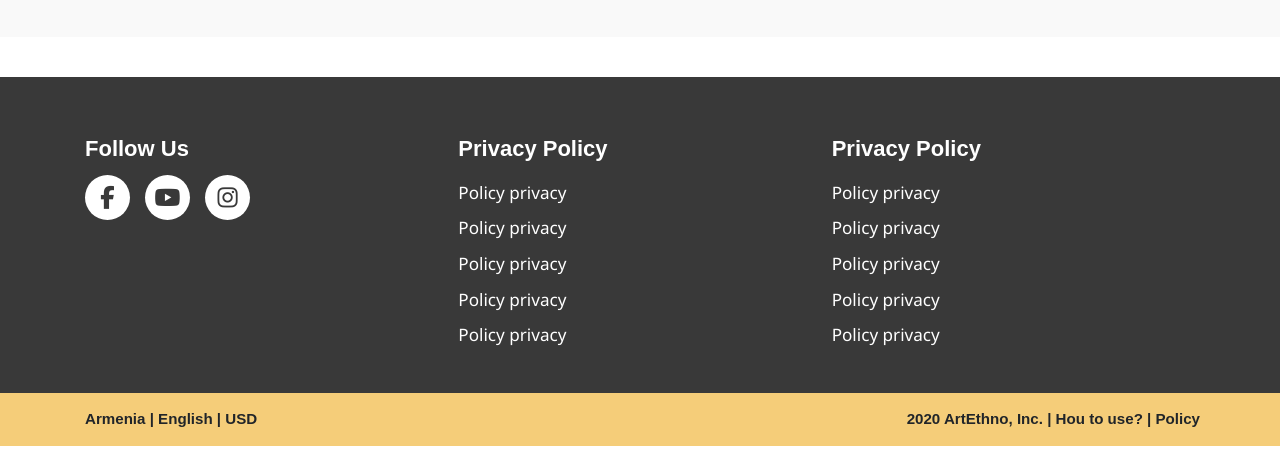
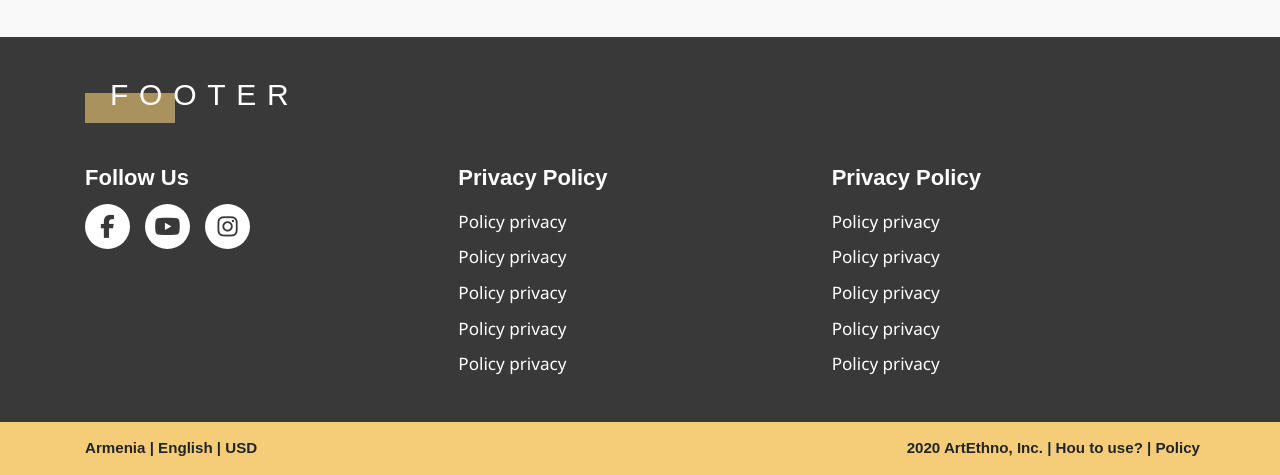
Before and after one commit to TigranSaharian/ArtEthno, a plain HTML site: page index.html in a window 1280 px wide. Shown: the part 2547-3022 px from the top of the page. Before the commit the page ends 2993 px from the top, so only its background shows below. Drawn offline with Linux system fonts and the light colour scheme.

Commit message:
footer update

```diff
--- a/css/styles.less
+++ b/css/styles.less
@@ -885,8 +885,28 @@ label {
 }
 
 .footer {
-    margin-top: 40px;
+    .footer-title h1 {
+        .font_Sitka;
+        text-transform: uppercase;
+        letter-spacing: calc(0.8vw + 0.5px);
+        font-weight: 100;
+        font-size: 30px;
+        position: relative;
+        z-index: 1;
+        padding-left: 25px;
 
+        &::after {
+            content: '';
+            position: absolute;
+            bottom: -10px;
+            left: 0;
+            background-color: @main_color;
+            opacity: 0.6;
+            width: 90px;
+            height: 30px;
+            z-index: -1;
+        }
+    }
     .footer-top-wrapper {
         background-color: @dark_color;
         padding: 40px 0;
@@ -967,9 +987,6 @@ label {
                 }
             }
         }
-        .footer-info{
-            margin-top: 15px;
-        }
     }
 
     .footer-bottom-wrapper {
--- a/index.html
+++ b/index.html
@@ -1038,6 +1038,11 @@
         <div class="footer-top-wrapper">
             <div class="container">
                 <div class="row">
+                    <div class="col-12 footer-title">
+                        <h1>Footer</h1>
+                    </div>
+                </div>
+                <div class="row mt-5">
                     <div class="col-lg-4 col-md-4 col-sm-12 col-12">
                         <div class="social-media-wrapper footer-info">
                             <p>follow us</p>
```
Also changed, not shown: css/styles.css.
